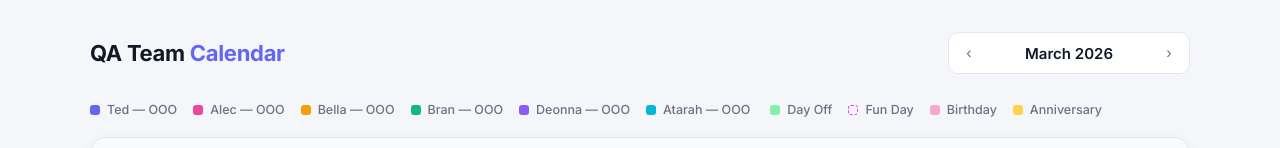
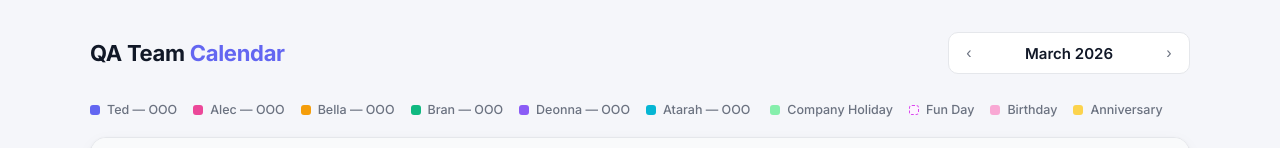
Before and after one commit to branfine-digital/qa, a plain HTML site: page index.html in a window 1280 px wide. Shown: the top 148 px of the page. Drawn offline with Linux system fonts and the light colour scheme.

Commit message:
Update index.html

```diff
--- a/index.html
+++ b/index.html
@@ -239,6 +239,7 @@ const EVENTS = [
   { type: 'ooo', person: 'Ted',   start: '2026-03-23', end: '2026-03-27' },
   { type: 'ooo', person: 'Ted',   start: '2026-03-30', end: '2026-04-01' },
   { type: 'ooo', person: 'Alec',  start: '2026-03-30', end: '2026-03-31' },
+  { type: 'ooo', person: 'Bran',  start: '2026-04-10', end: '2026-04-10' },
   { type: 'ooo', person: 'Bella', start: '2026-04-10', end: '2026-04-10' },
   { type: 'ooo', person: 'Bran',  start: '2026-04-16', end: '2026-04-17' },
   { type: 'ooo', person: 'Bella', start: '2026-04-17', end: '2026-04-17' },
@@ -357,7 +358,7 @@ function renderLegend() {
   });
   html += `
     <div class="legend-item" style="margin-left:4px">
-      <div class="legend-dot" style="background:#86efac"></div><span>Day Off</span>
+      <div class="legend-dot" style="background:#86efac"></div><span>Company Holiday</span>
     </div>
     <div class="legend-item">
       <div class="legend-dot-dashed"></div><span>Fun Day</span>
```
